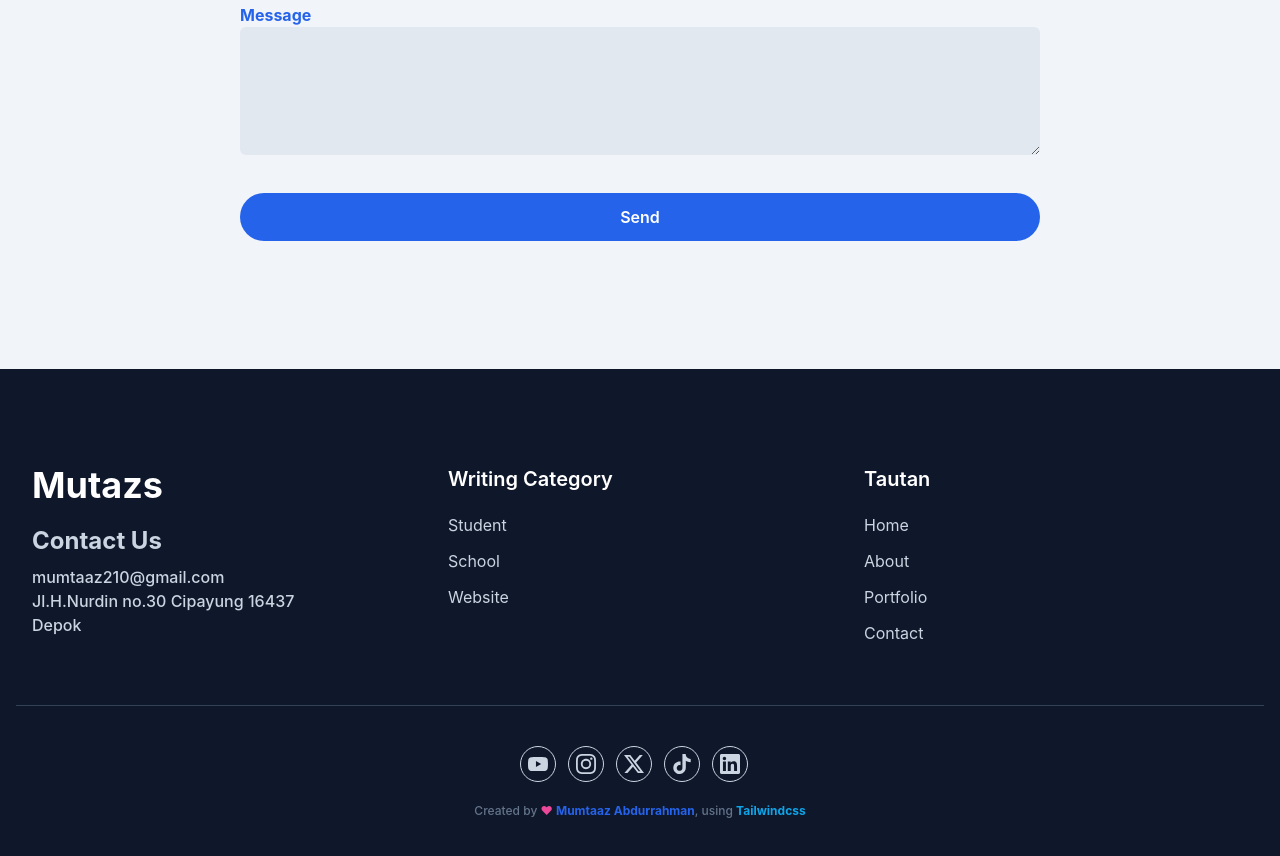
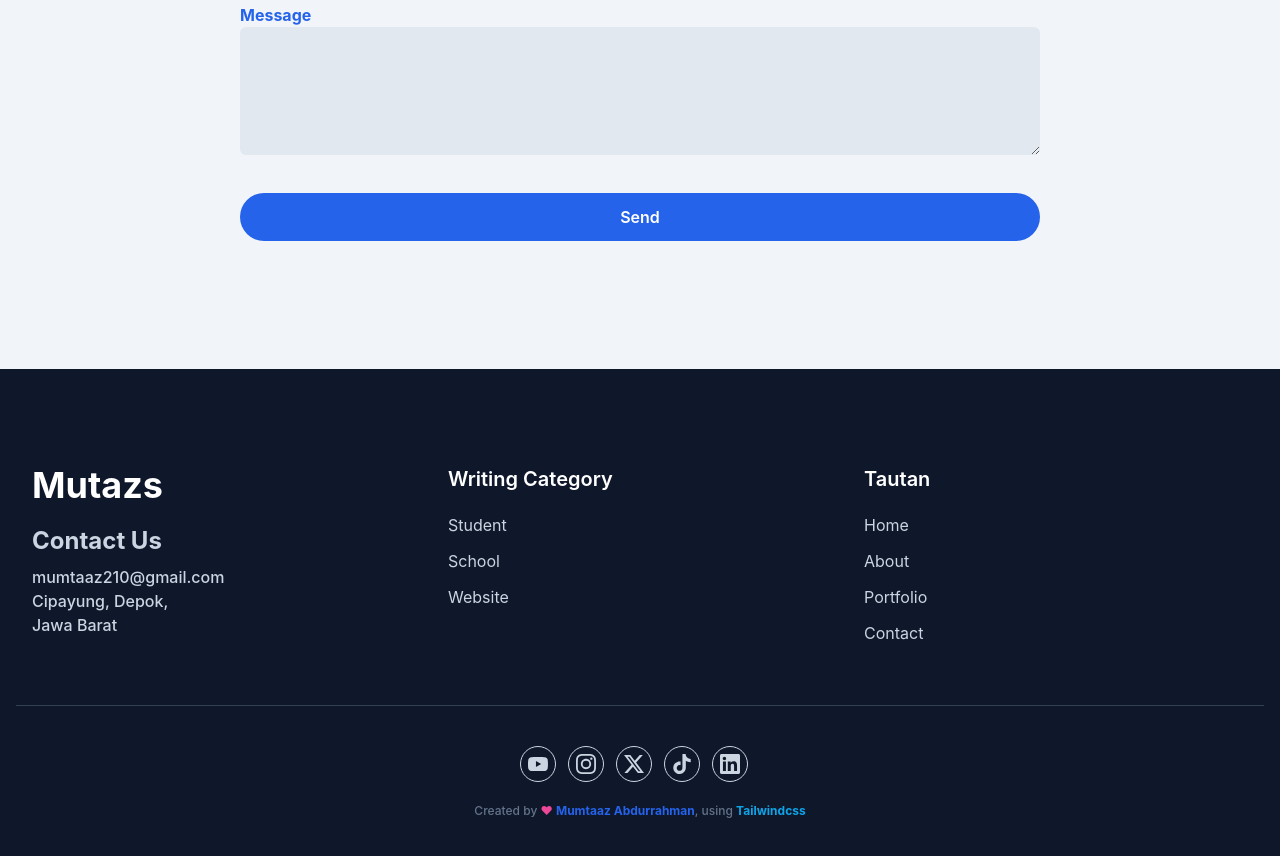
Before and after one commit to mutazs21/Portfolio, a website: page index.html in a window 1280 px wide. Shown: the part 4295-5151 px from the top of the page. Drawn offline with nearby package versions, Linux system fonts and the light colour scheme.

Commit message:
Update index.html

```diff
--- a/index.html
+++ b/index.html
@@ -535,8 +535,8 @@
                     <h2 class="font-bold text-4xl text-white mb-5">Mutazs</h2>
                     <h3 class="font-bold text-2xl mb-2">Contact Us</h3>
                     <p>mumtaaz210@gmail.com</p>
-                    <p>Jl.H.Nurdin no.30 Cipayung 16437</p>
-                    <p>Depok</p>
+                    <p>Cipayung, Depok,</p>
+                    <p>Jawa Barat</p>
                 </div>
                 <div class="w-full px-4 mb-12 md:w-1/3">
                     <h3 class="font-semibold text-xl text-white mb-5">Writing Category</h3>
```
